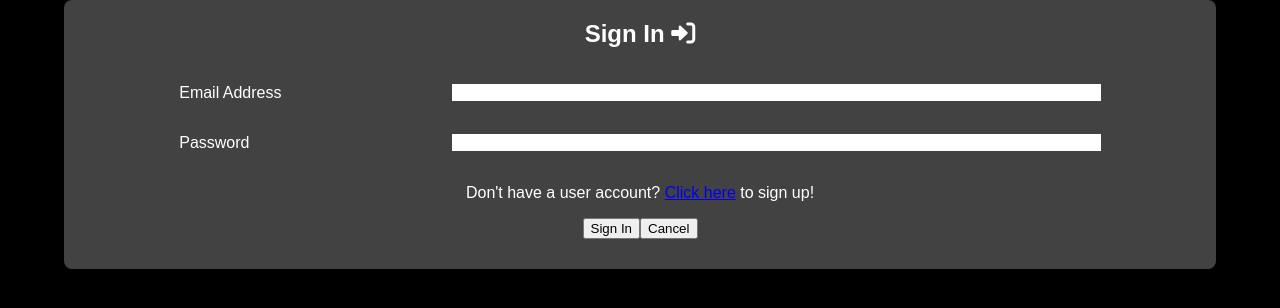
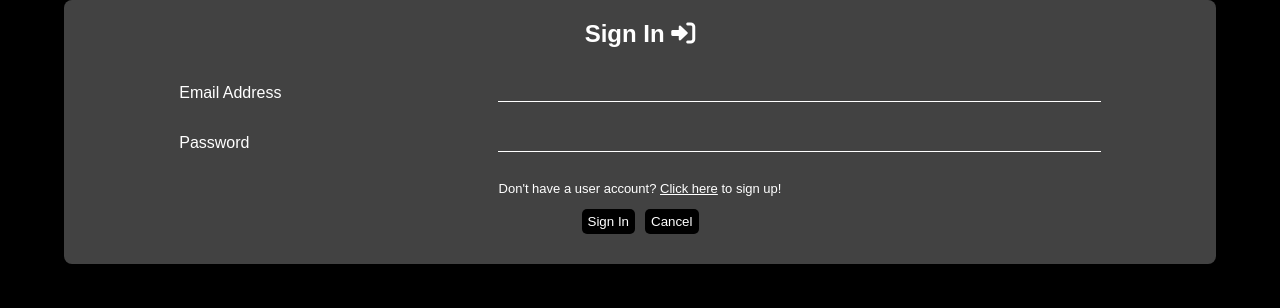
Before and after one commit to tford-dev/workout-app-client, a React (Create React App) app: page /sign-in in a window 1280 px wide. Shown: the top 308 px of the page. Built offline with nearby package versions, Linux system fonts and the light colour scheme.

Commit message:
Finished signin

```diff
--- a/src/Components/Form.js
+++ b/src/Components/Form.js
@@ -1,5 +1,6 @@
 /* eslint-disable */
-import React from 'react'
+import React from 'react';
+import styled from 'styled-components';
 
 export default (props) => {
 	const {
@@ -26,10 +27,10 @@
 				<div className="container sign-form">
 					<ErrorsDisplay errors={errors} />
 					{elements()}
-						<div className="form-button-container">
-							<input className="form-submit" type="submit" value={submitButtonText} />
-							<button className="form-cancel" onClick={handleCancel}>Cancel</button>
-						</div>
+						<ButtonContainer>
+							<FormSubmit className="form-submit" type="submit" value={submitButtonText} />
+							<FormCancel className="form-cancel" onClick={handleCancel}>Cancel</FormCancel>
+						</ButtonContainer>
 				</div>
 			</form>
 		</div>
@@ -55,3 +56,23 @@
 }
   return errorsDisplay;
 }
+
+const ButtonContainer = styled.div``;
+
+const FormSubmit = styled.input`
+	border: none;
+	height: 25px;
+	color: #fff;
+	background-color: #000;
+	border-radius: 5px;
+	margin-right: 5px;
+`;
+
+const FormCancel = styled.button`
+	border: none;
+	height: 25px;
+	color: #fff;
+	background-color: #000;
+	border-radius: 5px;
+	margin-left: 5px;
+`;
--- a/src/Components/SignIn.js
+++ b/src/Components/SignIn.js
@@ -5,6 +5,7 @@
 import styled from 'styled-components';
 import Cookies from "js-cookie";
 import Form from './Form';
+import './components.css';
 
 const SignIn = (props) => {
     const [emailAddress, setEmailAddress] = useState("");
@@ -32,11 +33,13 @@
     const changeEmail = (event) => {
         const value = event.target.value;
         setEmailAddress(value);
+        console.log(emailAddress);
     }
 
     const changePassword = (event) => {
         const value = event.target.value;
-            setPassword(value);
+        setPassword(value);
+        console.log(password);
     }
 
     //Submit method takes required keys from state and sends the values to api
@@ -50,9 +53,7 @@
                 .then((user) => {
                     //If user does not exist, this.state.errors is pushed an error message that will be rendered to user
                     if(user === null){
-                        this.setState(()=>{
-                            return {errors: [...errors, "Sign-In was unsuccessful."]}
-                        })
+                        setErrors([...errors, "Sign-In was unsuccessful."])
                     //If sign in is successful, user is redirected to previous page or private route
                     } else {
                         props.history.push(from);
@@ -87,7 +88,6 @@
                         submitButtonText="Sign In"
                         elements={() => (
                             <React.Fragment>
-
                                     <h2 className="form-header">Sign In <i className="fas fa-sign-in-alt"></i></h2>
                                     <FormRow>
                                         <FormLabel htmlFor="email">Email Address</FormLabel>
@@ -95,7 +95,7 @@
                                                 id="email"
                                                 name="emailAddress"
                                                 type="email"
-                                                onChange={()=>changeEmail}
+                                                onChange={changeEmail}
                                                 placeholder={emailAddress}
                                                 required
                                             />
@@ -106,14 +106,14 @@
                                                 id="password"
                                                 name="password"
                                                 type="password"
-                                                onChange={()=>changePassword}
+                                                onChange={changePassword}
                                                 placeholder={password}
                                                 required
                                             />
                                         </FormRow>
-                                    <p className="form-label sign-prompt">
+                                    <SignInPrompt>
                                     Don't have a user account? <Link to="/signup" className="sign-link">Click here</Link> to sign up!
-                                    </p>
+                                    </SignInPrompt>
 
                             </React.Fragment>
                     )} />
@@ -127,7 +127,6 @@
     display: flex;
     width: 90%;
     color: #fff;
-    background-color: ;
     margin: auto;
     flex-direction: column;
     background-color: #424242;
@@ -153,8 +152,16 @@
 `;
 
 const Input = styled.input`
-    width: 70%;
+    width: 65%;
+    background: #424242;
     border: none;
+    border-bottom: 1px solid #fff;
+    outline: none;
+    color: #fff;
+`;
+
+const SignInPrompt = styled.p`
+    font-size: 13px;
 `;
 
 export default SignIn
--- a/src/Components/components.css
+++ b/src/Components/components.css
@@ -1,3 +1,13 @@
+/*Sign In*/
+.sign-link {
+    color: #fff;
+}
+
+.sign-link:visited {
+    color: #fff;
+}
+
+/*Menu*/
 .fa-home {
     color: #00cc07;
 }
```
